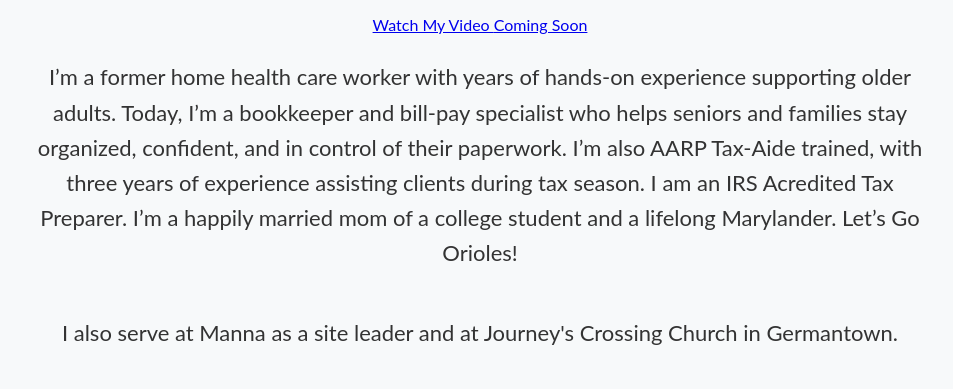
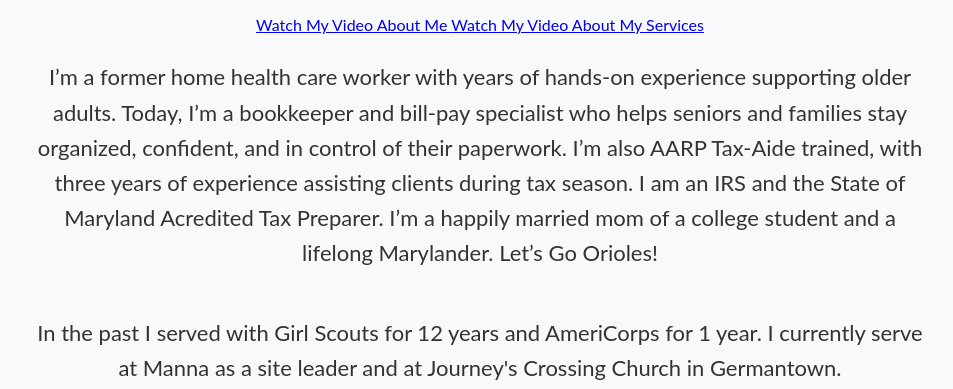
Before and after one commit to DCTries/MyBillHelpWebsite, a plain HTML site: page index.html in a window 1280 px wide. Shown: the part 1490-1879 px from the top of the page, without its empty margins (160-1113 px from the left). Drawn offline with Linux system fonts and the light colour scheme.

Commit message:
Refactor index.html with updated content and styles
Updated the HTML structure and content for better clarity and added new information.

```diff
--- a/index.html
+++ b/index.html
@@ -216,17 +216,17 @@
             <img src="me.jpg" alt="Photo of Dusti">
             <div class="video-links">
         <a href="https://youtube.com/shorts/-EHaXeqgKxo?si=0ffTkyndC7H-GUxB" target="_blank">
-            Watch My Video
+            Watch My Video About Me
         </a>
 
         <a href="https://youtube.com/shorts/-EHaXeqgKxo?si=0ffTkyndC7H-GUxB" target="_blank">
-            Coming Soon
+            Watch My Video About My Services
         </a>
         </div>
 
-        <p>I’m a former home health care worker with years of hands‑on experience supporting older adults. Today, I’m a bookkeeper and bill‑pay specialist who helps seniors and families stay organized, confident, and in control of their paperwork. I’m also AARP Tax‑Aide trained, with three years of experience assisting clients during tax season. I am an IRS Acredited Tax Preparer. I’m a happily married mom of a college student and a lifelong Marylander. Let’s Go Orioles!
+        <p>I’m a former home health care worker with years of hands‑on experience supporting older adults. Today, I’m a bookkeeper and bill‑pay specialist who helps seniors and families stay organized, confident, and in control of their paperwork. I’m also AARP Tax‑Aide trained, with three years of experience assisting clients during tax season. I am an IRS and the State of Maryland Acredited Tax Preparer. I’m a happily married mom of a college student and a lifelong Marylander. Let’s Go Orioles!
         </p>
-        <p>I also serve at Manna as a site leader and at Journey's Crossing Church in Germantown.</p>
+        <p>In the past I served with Girl Scouts for 12 years and AmeriCorps for 1 year. I currently serve at Manna as a site leader and at Journey's Crossing Church in Germantown.</p>
 
         <div class="helping-photo">
             <img src="DustiVet.jpg" alt="Dusti helping a male senior">
```
